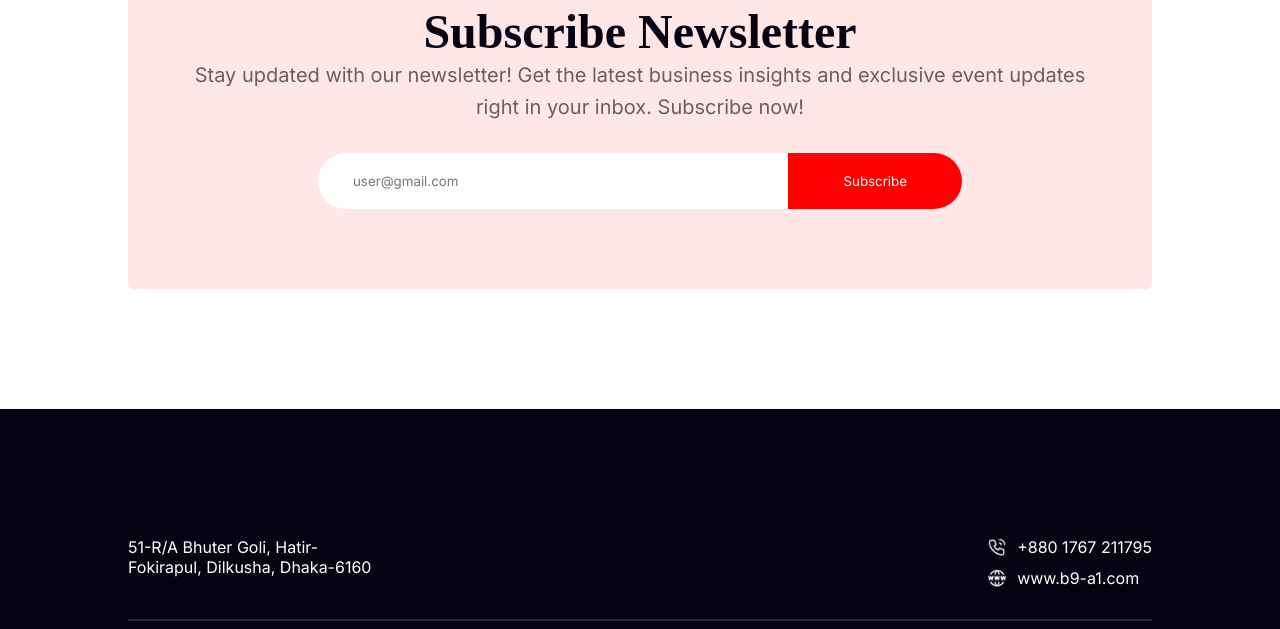
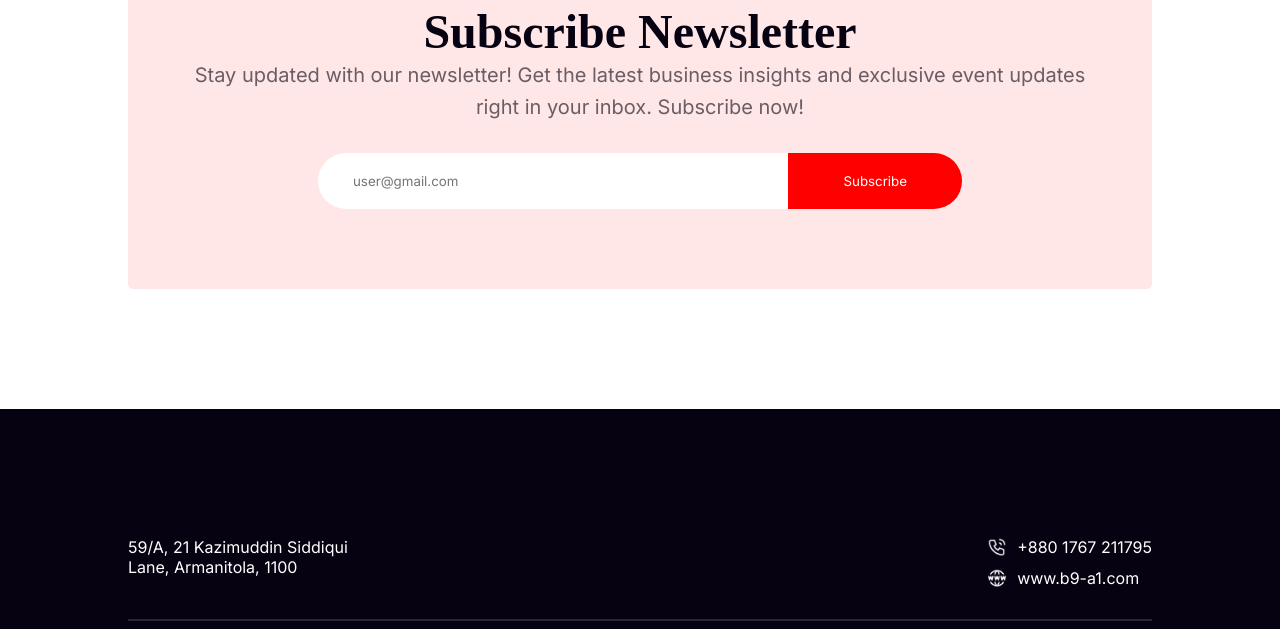
Before and after one commit to AbdullahAlMaksud/b9-a1, a plain HTML site: page index.html in a window 1280 px wide. Shown: the part 6233-6862 px from the top of the page. Drawn offline with Linux system fonts and the light colour scheme.

Commit message:
address changed

```diff
--- a/index.html
+++ b/index.html
@@ -160,7 +160,7 @@
         <div class="footer-row1">
           <div class="colomn1">
             <p class="footer-text">
-              51-R/A Bhuter Goli, Hatir-Fokirapul, Dilkusha, Dhaka-6160
+              59/A, 21 Kazimuddin Siddiqui Lane, Armanitola, 1100
             </p>
           </div>
 
```
